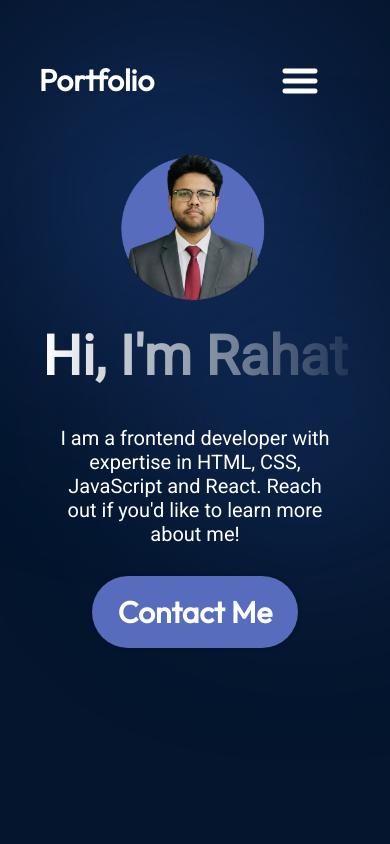
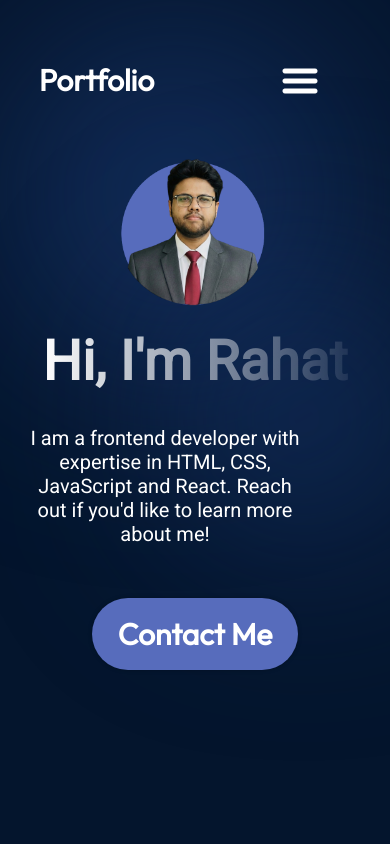
Before and after one commit to rahat605/portfolio, a React (Vite) app: page / in a window 390 px wide. Shown: the top 844 px of the page. Built offline with nearby package versions, Linux system fonts and the light colour scheme.

Commit message:
mobile view

```diff
--- a/src/components/Hero/Hero.module.css
+++ b/src/components/Hero/Hero.module.css
@@ -115,7 +115,7 @@
     {
         align-items: center;
         width: 90%;
-        margin: 5px 20px 30px 20px;
+        /* margin: 5px 20px 30px 20px; */
         display: flex;
         flex-direction: column;
         align-items: center;
@@ -130,5 +130,8 @@
         margin-top: 20px;
         font-size: 55px;
      }
+     .heroImg{
+        margin-top: 5px;
+     }
 
 }
```
